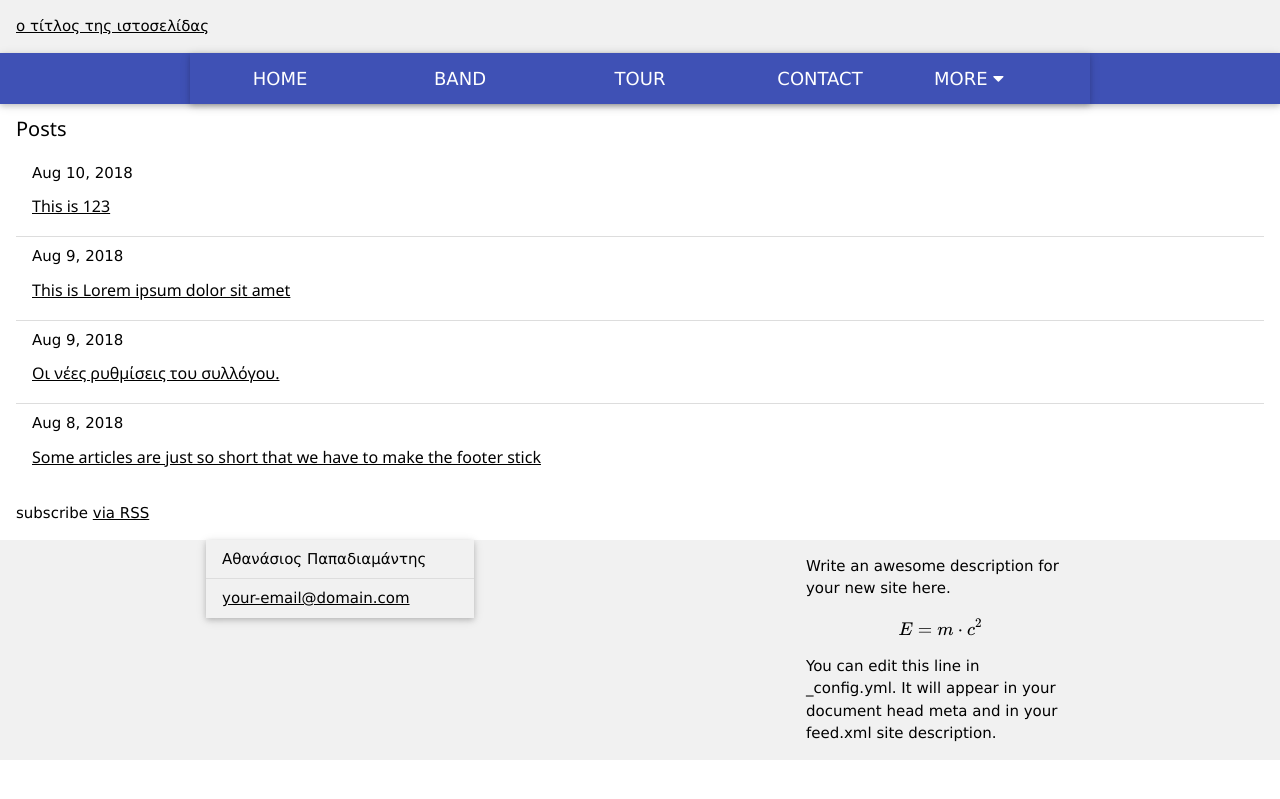
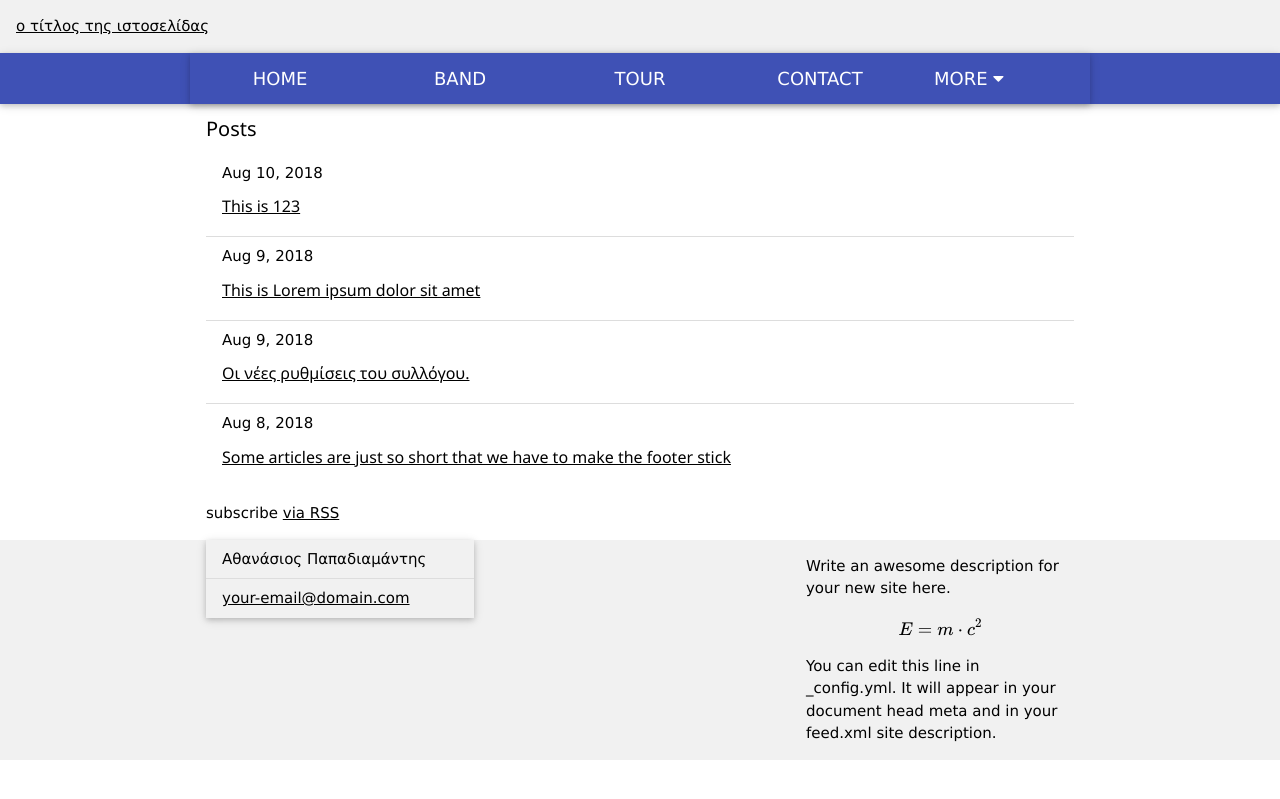
Before and after one commit to mrubyz/test, a Jekyll site: the page built from index.md, in a window 1280 px wide. Shown: the top 799 px of the page. Built offline with Jekyll 4.4.1, drawn with Linux system fonts in a browser that asks for light colours; formulas are drawn with MathJax 3.

Commit message:
Update default.html

```diff
--- a/_layouts/default.html
+++ b/_layouts/default.html
@@ -18,9 +18,9 @@
   {%- include header.html -%}
 
   {%- include nav.html -%}
-
+  <div class="navmaxwidth">
   {{ content }}
-
+  </div>
   {%- include footer.html -%}
 
 </body>
```
